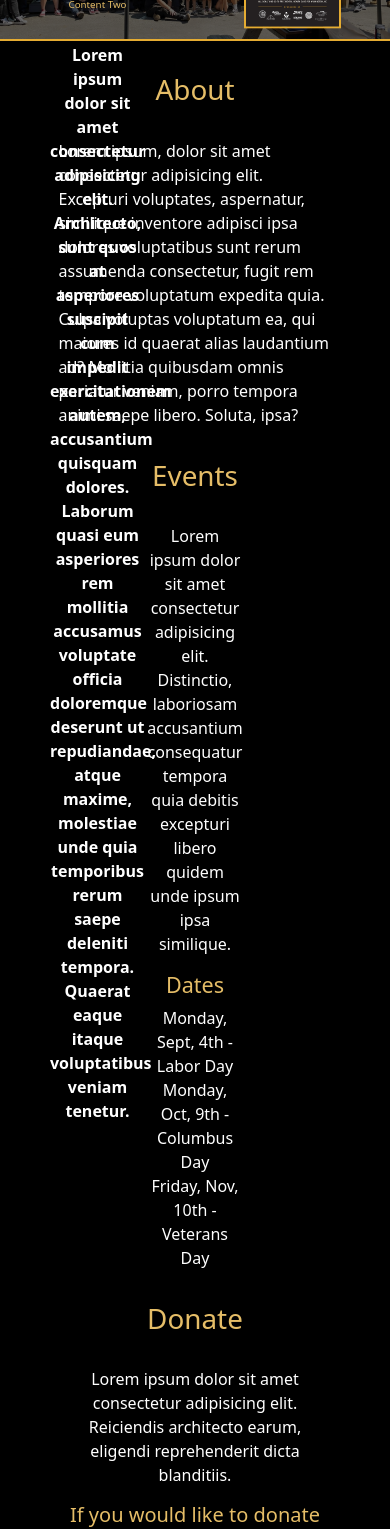
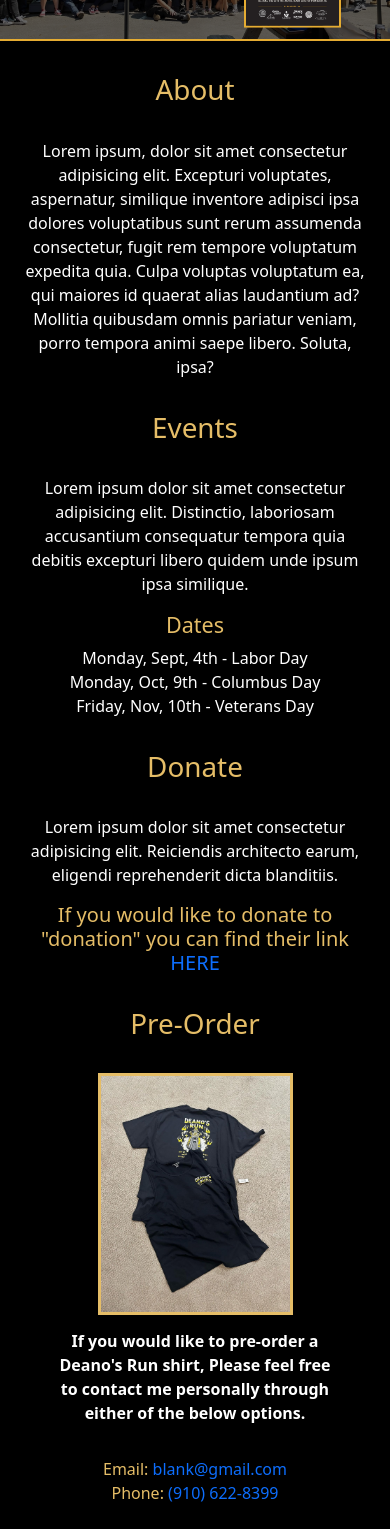
Before and after one commit to jnordan132/DeanosRun, a React (Vite) app: page / in a window 390 px wide. Shown: the part 240-1769 px from the top of the page. Built offline with nearby package versions, Linux system fonts and the light colour scheme.

Commit message:
added media queries

```diff
--- a/package.json
+++ b/package.json
@@ -1,5 +1,6 @@
 {
   "name": "deanosrun",
+  "homepage": "",
   "private": true,
   "version": "0.0.0",
   "type": "module",
--- a/src/components/About/style.css
+++ b/src/components/About/style.css
@@ -1,5 +1,5 @@
 .about {
-  width: 70%;
+  width: 55%;
   margin: 0 auto;
 }
 
@@ -7,3 +7,21 @@
   color: white;
   font-weight: 500;
 }
+
+@media screen and (max-width: 1200px) {
+  .about p {
+    text-align: center;
+  }
+}
+
+@media screen and (max-width: 768px) {
+  .about {
+    width: 80%;
+  }
+}
+
+@media screen and (max-width: 500px) {
+  .about {
+    width: 90%;
+  }
+}
--- a/src/components/Donate/style.css
+++ b/src/components/Donate/style.css
@@ -1,5 +1,5 @@
 .donate {
-  width: 70%;
+  width: 60%;
   margin: 0 auto;
   text-align: center;
 }
@@ -7,3 +7,21 @@
 .donate p {
   color: white;
 }
+
+@media screen and (max-width: 1200px) {
+  /* .donate {
+    width: 0%;
+  } */
+}
+
+@media screen and (max-width: 768px) {
+  .donate {
+    width: 80%;
+  }
+}
+
+@media screen and (max-width: 500px) {
+  .donate {
+    width: 90%;
+  }
+}
--- a/src/components/Events/style.css
+++ b/src/components/Events/style.css
@@ -39,6 +39,9 @@
 }
 
 @media screen and (max-width: 1200px) {
+  .events {
+    width: 80%;
+  }
   .events .flex {
     display: block;
   }
@@ -54,3 +57,18 @@
     margin-top: 1rem;
   }
 }
+
+@media screen and (max-width: 768px) {
+  .events {
+    width: 80%;
+  }
+  .events .flex div {
+    width: 100%;
+  }
+}
+
+@media screen and (max-width: 500px) {
+  .events {
+    width: 90%;
+  }
+}
--- a/src/components/Hero/index.tsx
+++ b/src/components/Hero/index.tsx
@@ -9,7 +9,7 @@ function Hero() {
       <img src={hero} />
       <section className="content">
         <div className="contentText">
-          <h1>Content One</h1>
+          {/*<h1>Content One</h1>
           <p>
             Lorem ipsum dolor sit amet consectetur adipisicing elit. Architecto,
             sunt quos at asperiores suscipit cum impedit exercitationem autem,
@@ -30,7 +30,7 @@ function Hero() {
             saepe deleniti tempora. Quaerat eaque itaque voluptatibus veniam
             tenetur.
           </p>
-          <br />
+          <br /> */}
         </div>
         <div className="contentBrand">
           <img src={brand} />
--- a/src/components/PreOrder/index.tsx
+++ b/src/components/PreOrder/index.tsx
@@ -13,7 +13,7 @@ function PreOrder() {
         </div>
         <div className="info">
           <p>
-            If you would like to pre-order a Dean's Run shirt, Please feel free
+            If you would like to pre-order a Deano's Run shirt, Please feel free
             to contact me personally through either of the below options.
           </p>
           <ul>
--- a/src/components/PreOrder/style.css
+++ b/src/components/PreOrder/style.css
@@ -42,3 +42,41 @@
   display: flex;
   justify-content: center;
 }
+
+@media screen and (max-width: 1200px) {
+  .preOrder .flex {
+    display: block;
+  }
+  .preOrder .flex div {
+    width: 100%;
+  }
+  .preOrder .flex {
+    text-align: center;
+  }
+  .flex .info p {
+    width: 50%;
+    margin: 5% auto 0 auto;
+  }
+  .flex .info {
+    text-align: center;
+  }
+  .preOrder .flex ul {
+    width: 100%;
+  }
+
+  .preOrder img {
+    width: 30vw;
+  }
+}
+
+@media screen and (max-width: 768px) {
+  .preOrder img {
+    width: 50vw;
+  }
+}
+
+@media screen and (max-width: 500px) {
+  .preOrder .info p {
+    width: 100%;
+  }
+}
```
